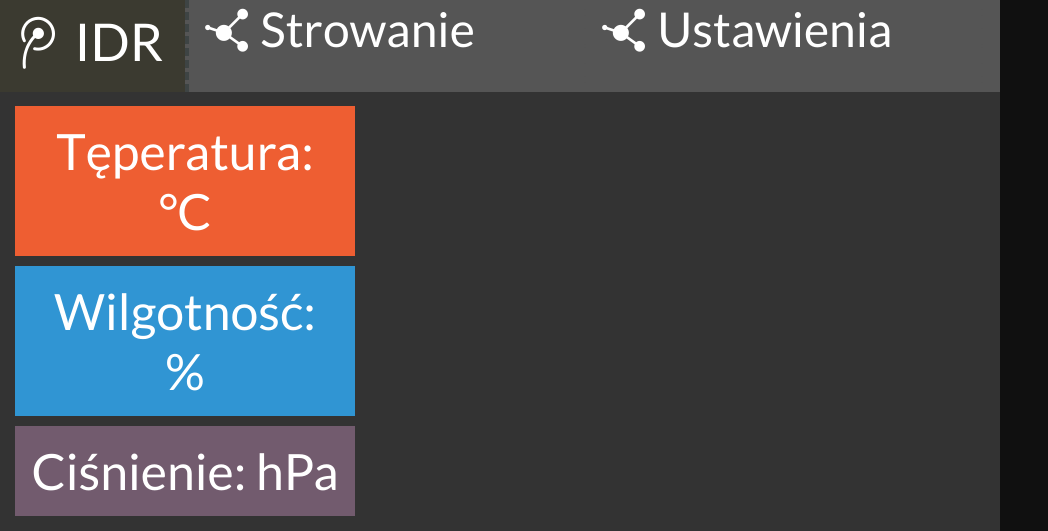
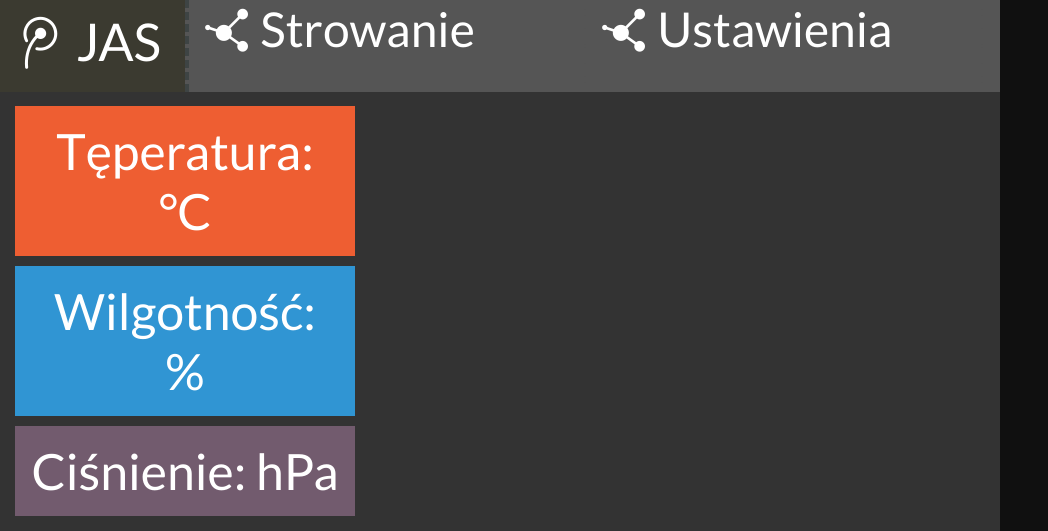
Before and after one commit to piotrmichna/rpi_html, a PHP site: page / in a window 1280 px wide. Shown: the top 531 px of the page, without its empty margins (0-1048 px from the left). Run offline with PHP 8.4, Linux system fonts and the light colour scheme; data that the repository does not hold is empty.

Commit message:
dostosowanie strony glownej

```diff
--- a/index.php
+++ b/index.php
@@ -16,7 +16,7 @@
 <body>
 	<div id="main">
 		<div id="toolbar">
-			<a href="index.php"><div class="tyt"><i class="demo-icon icon-tencent-weibo"></i>IDR</div></a>
+			<a href="index.php"><div class="tyt"><i class="demo-icon icon-tencent-weibo"></i>JAS</div></a>
 			<div class="nav">
 				<?php
 					require_once "menu.php";
--- a/menu.php
+++ b/menu.php
@@ -15,7 +15,7 @@
 		echo '		<a href="#"><i class="demo-icon icon-share"></i>Ustawienia</a>' . "\n";
 		echo '		<ul>' . "\n";
 		echo '			<li><a href="#"><i class="demo-icon icon-th"></i>Cykle</a></li>' . "\n";
-		echo '			<li><a href="#"><i class="demo-icon icon-fork"></i>Wyjścia</a></li>' . "\n";
+		echo '			<li><a href="us_param.php"><i class="demo-icon icon-fork"></i>Parametry</a></li>' . "\n";
 		echo '			<li><a href="#"><i class="demo-icon icon-flow-parallel"></i>Wejścia</a></li>' . "\n";
 		echo '			<li><a href="#"><i class="demo-icon icon-flow-parallel"></i>Programy</a></li>' . "\n";
 		echo '			<li><a href="cnf_update.php"><i class="demo-icon icon-th"></i>Aktualizacja</a></li>' . "\n";
```
